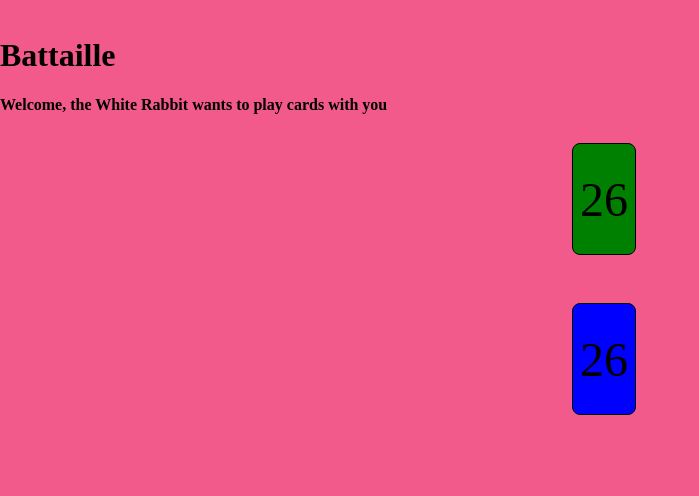
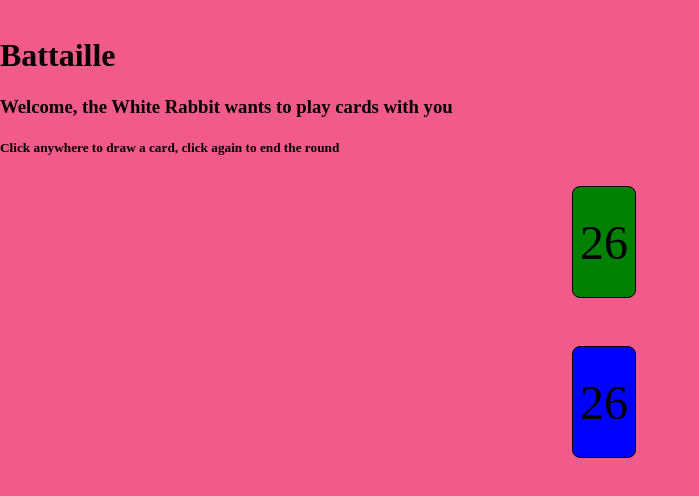
Before and after one commit to Cynthia-CDDC/verou-3-end-with-a-bang-lets-Play, a plain HTML site: page Dante-Bataille-Corse/index.html in a window 1280 px wide. Shown: the whole page, without its empty margins (0-699 px from the left). Drawn offline with Linux system fonts and the light colour scheme.

Commit message:
done done with css

```diff
--- a/Dante-Bataille-Corse/index.html
+++ b/Dante-Bataille-Corse/index.html
@@ -11,7 +11,8 @@
 <body>
         <div>
         <h1>Battaille</h1>
-        <h4>Welcome, the White Rabbit wants to play cards with you</h4>
+        <h3>Welcome, the White Rabbit wants to play cards with you</h3>
+        <h5>Click anywhere to draw a card, click again to end the round</h5>
         </div>
         <div class="container">
             <div class="computer-deck deck"></div>
```
